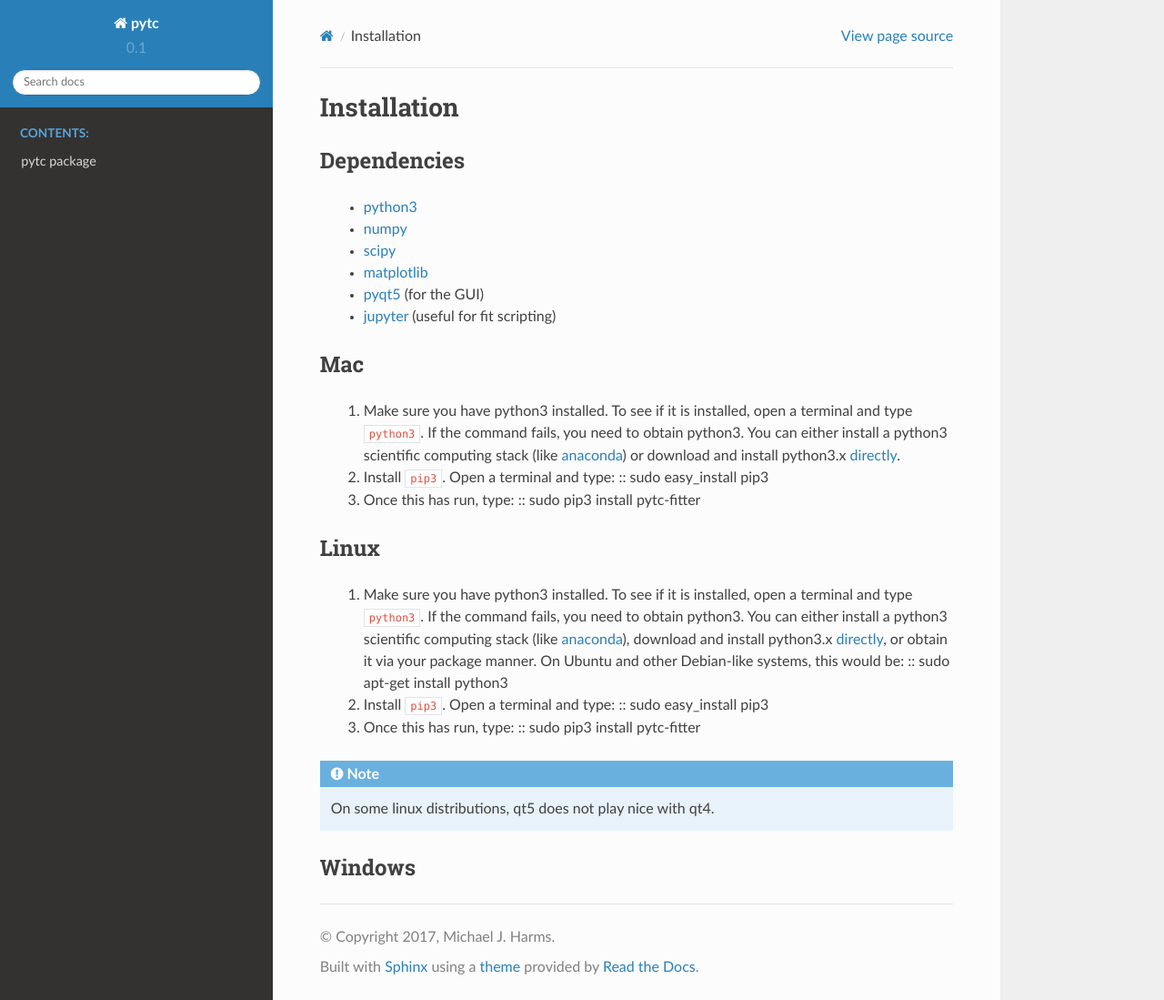
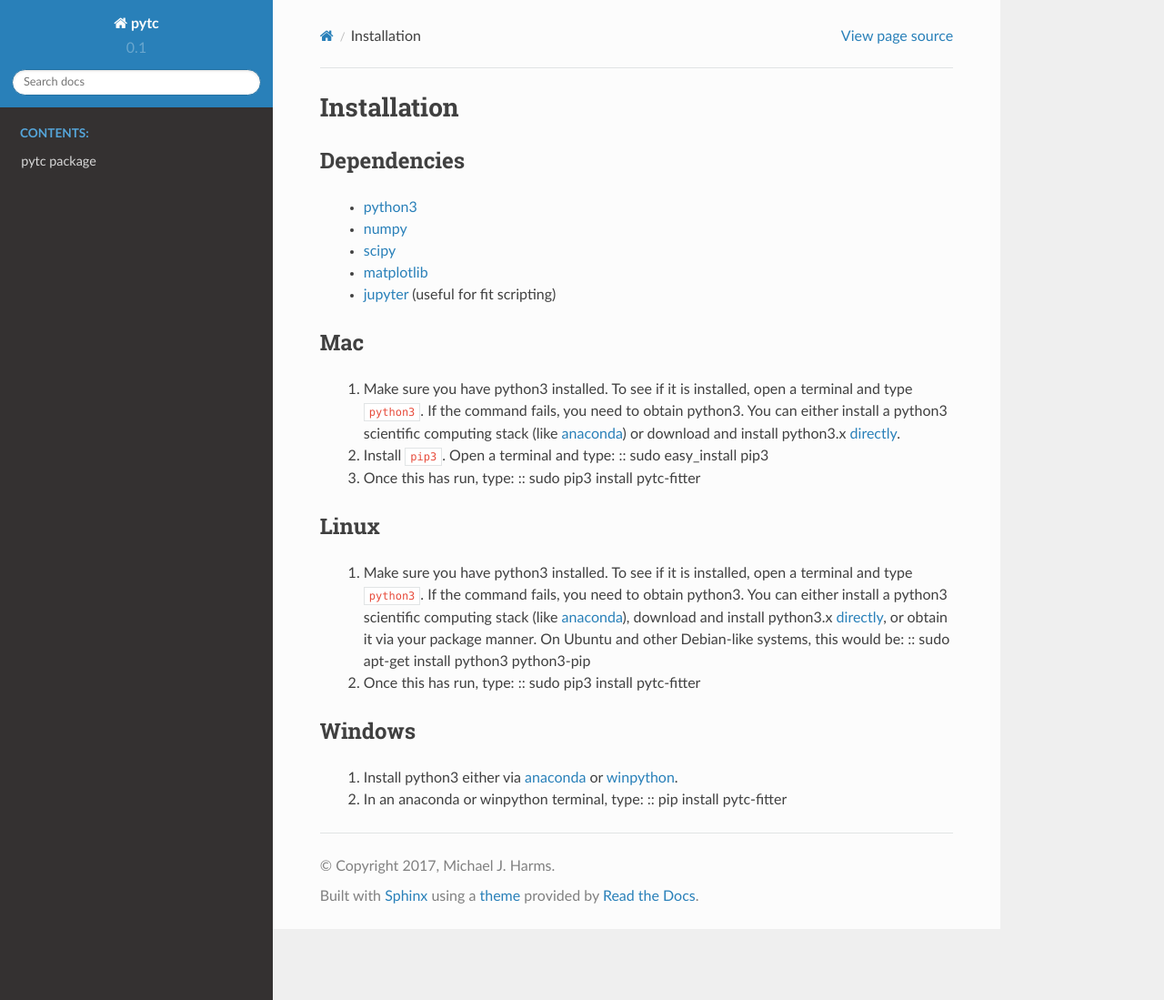
Before and after one commit to harmslab/pytc, a Sphinx documentation site: the page built from docs/source/installation.rst, in a window 1280 px wide and 1099 px high. Shown: the whole window at 91% size. Built offline with Sphinx 7.4.7 and the Read the Docs theme 2.0.0, drawn with Linux system fonts in a browser that asks for light colours.

Commit message:
updated/corrected demos and installation instructions

```diff
--- a/docs/source/installation.rst
+++ b/docs/source/installation.rst
@@ -9,7 +9,6 @@ Dependencies
  + `numpy <http://www.numpy.org/>`_
  + `scipy <https://www.scipy.org/>`_
  + `matplotlib <http://matplotlib.org/>`_
- + `pyqt5 <http://pyqt.sourceforge.net/Docs/PyQt5/installation.html>`_ (for the GUI)
  + `jupyter <https://jupyter.org/>`_ (useful for fit scripting)
 
 Mac
@@ -40,19 +39,18 @@ Linux
     or obtain it via your package manner.  On Ubuntu and other Debian-like
     systems, this would be:
     ::
-    sudo apt-get install python3
+    sudo apt-get install python3 python3-pip
 
- 2. Install :code:`pip3`.  Open a terminal and type:
-    ::
-    sudo easy_install pip3
-
- 3. Once this has run, type:
+ 2. Once this has run, type:
     ::
     sudo pip3 install pytc-fitter
-
-.. note::
-    On some linux distributions, qt5 does not play nice with qt4.
 
 
 Windows
 -------
+
+ 1. Install python3 either via `anaconda <https://www.continuum.io/downloads>`_ or
+    `winpython <https://winpython.github.io/>`_.
+ 2. In an anaconda or winpython terminal, type:
+    ::
+    pip install pytc-fitter
```
Also changed, not shown: 1 other file.
